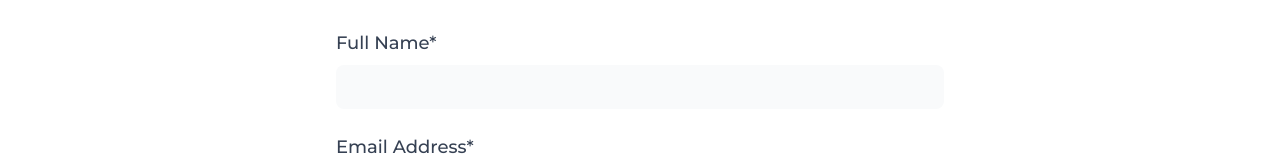
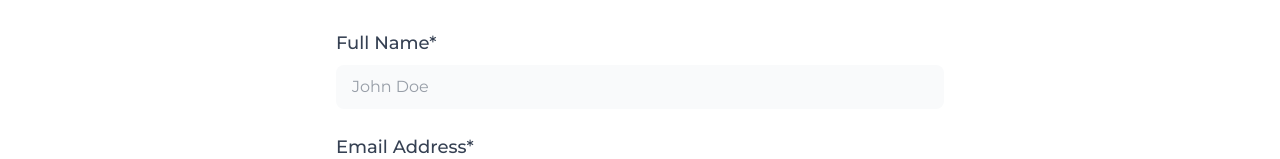
Before and after one commit to Obrianmaina/Jasiri_Cup_Website, a Next.js app in the folder jasiricup/: page /get-in-touch in a window 1280 px wide. Shown: the part 333-492 px from the top of the page. Built offline with nearby package versions, Linux system fonts and the light colour scheme.

Commit message:
placeholder

```diff
--- a/jasiricup/src/components/contact/ContactForm.tsx
+++ b/jasiricup/src/components/contact/ContactForm.tsx
@@ -102,6 +102,7 @@ export const ContactForm = () => {
             value={formData.name}
             onChange={handleChange}
             className={errors.name ? 'border-red-500' : ''}
+            placeholder='John Doe'
           />
           {errors.name && <p className="text-red-500 dark:text-red-400 text-sm mt-1">{errors.name}</p>}
         </div>
```
